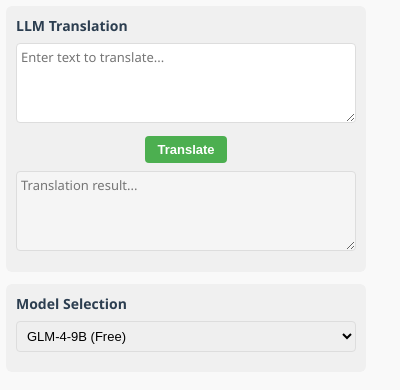
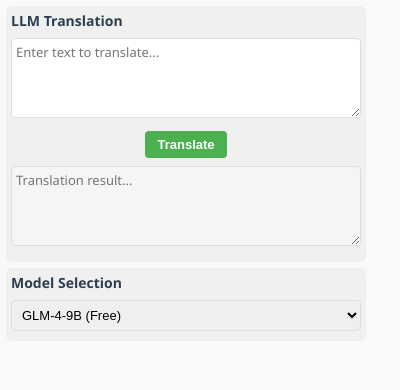
Before and after one commit to tujiaw/llm_translate, a browser extension: page popup.html in a window 400 px wide. Drawn offline with Linux system fonts and the light colour scheme.

Commit message:
优化弹窗样式，调整设置部分的内边距和外边距，提升整体布局美观性和用户体验。

```diff
--- a/popup.css
+++ b/popup.css
@@ -86,13 +86,13 @@ textarea {
 
 .settings-section {
   background-color: #f0f0f0;
-  padding: 10px;
+  padding: 5px;
   border-radius: 6px;
-  margin-bottom: 12px;
+  margin-bottom: 6px;
 }
 
 .model-selection {
-  margin-bottom: 10px;
+  margin-bottom: 5px;
 }
 
 label {
```
